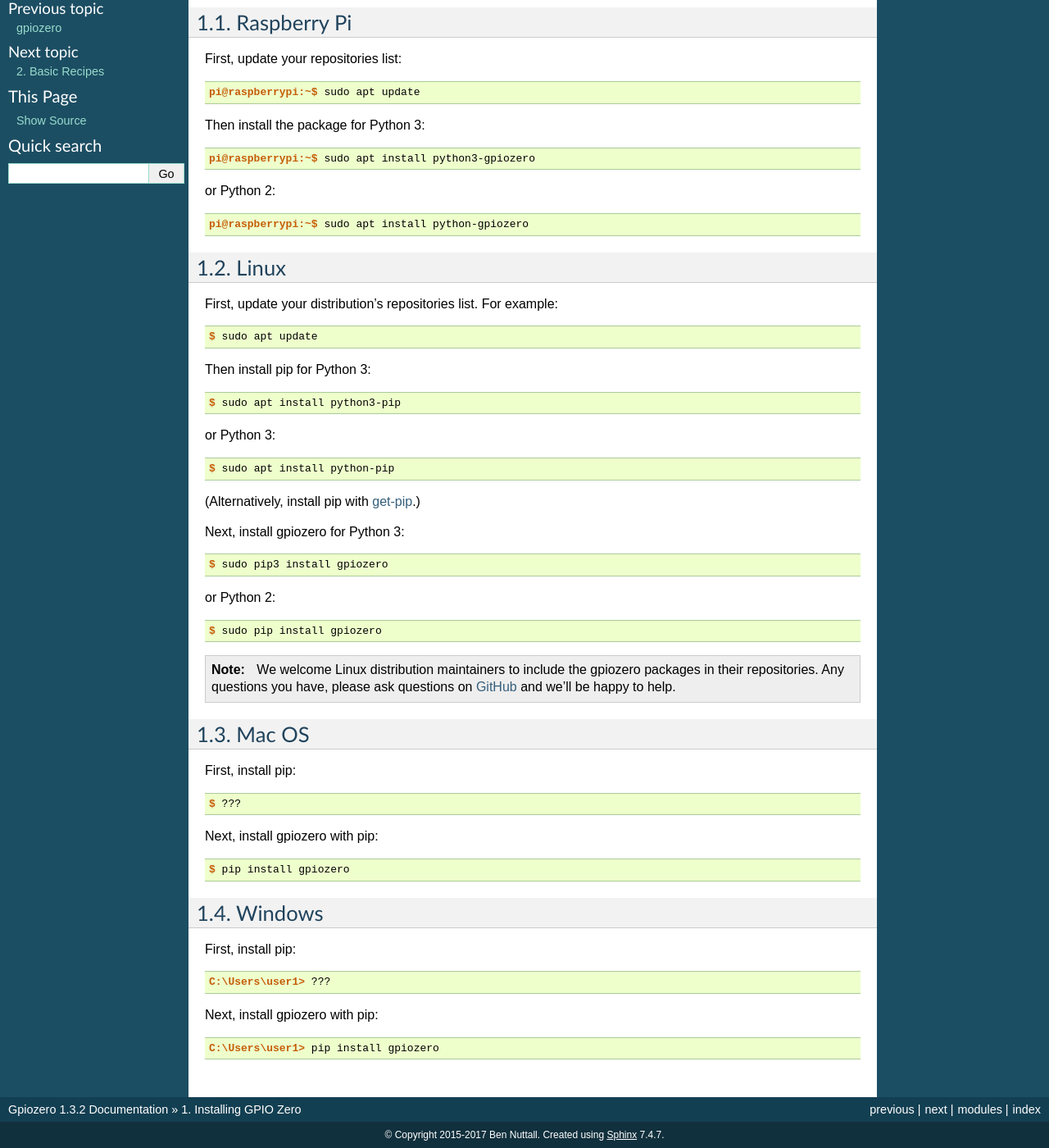
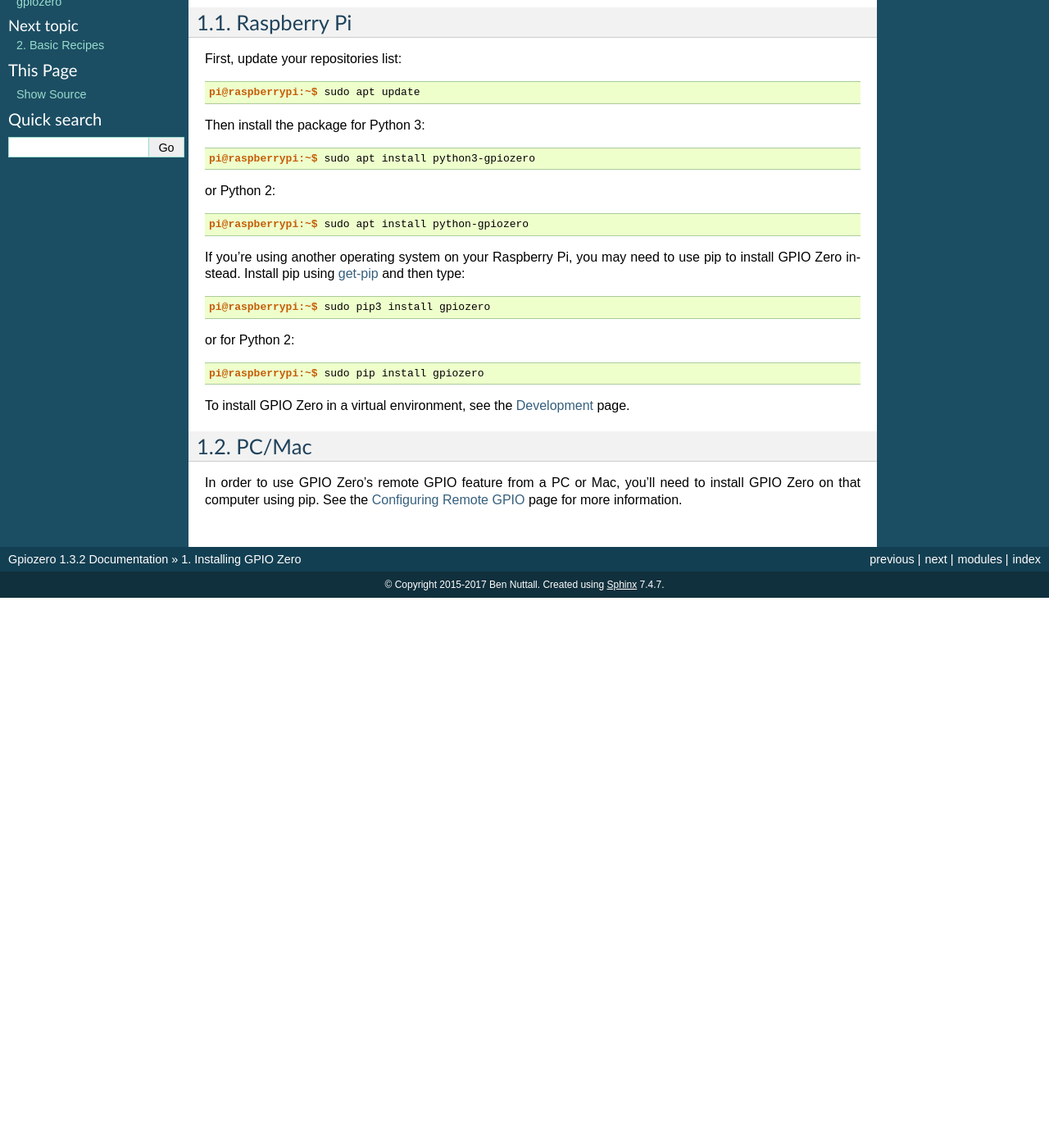
Before and after one commit to gpiozero/gpiozero, a Sphinx documentation site: the page built from docs/installing.rst, in a window 1280 px wide and 1400 px high, scrolled down 165 px. Shown: the whole window at 82% size. Built offline with Sphinx 7.4.7, drawn with Linux system fonts in a browser that asks for light colours; after the commit the page ends 900 px from its top, so only the background shows below that; some of the changed text lies outside the part shown.

Commit message:
Complete PC/Mac installation instructions and move to remote gpio setup page

```diff
--- a/docs/installing.rst
+++ b/docs/installing.rst
@@ -27,80 +27,31 @@
 
     pi@raspberrypi:~$ sudo apt install python-gpiozero
 
-Linux
-=====
-
-First, update your distribution's repositories list. For example:
+If you're using another operating system on your Raspberry Pi, you may need to
+use pip to install GPIO Zero instead. Install pip using `get-pip`_ and then
+type:
 
 .. code-block:: console
 
-    $ sudo apt update
+    pi@raspberrypi:~$ sudo pip3 install gpiozero
 
-Then install pip for Python 3:
+or for Python 2:
 
 .. code-block:: console
 
-    $ sudo apt install python3-pip
+    pi@raspberrypi:~$ sudo pip install gpiozero
 
-or Python 3:
+To install GPIO Zero in a virtual environment, see the :doc:`development` page.
 
-.. code-block:: console
-
-    $ sudo apt install python-pip
-
-(Alternatively, install pip with `get-pip`_.)
-
-Next, install gpiozero for Python 3:
-
-.. code-block:: console
-
-    $ sudo pip3 install gpiozero
-
-or Python 2:
-
-.. code-block:: console
-
-    $ sudo pip install gpiozero
-
-.. note::
-
-    We welcome Linux distribution maintainers to include the gpiozero packages
-    in their repositories. Any questions you have, please ask questions on
-    `GitHub`_ and we'll be happy to help.
-
-Mac OS
+PC/Mac
 ======
 
-First, install pip:
-
-.. code-block:: console
-
-    $ ???
-
-Next, install gpiozero with pip:
-
-.. code-block:: console
-
-    $ pip install gpiozero
-
-Windows
-=======
-
-First, install pip:
-
-.. code-block:: doscon
-
-    C:\Users\user1> ???
-
-Next, install gpiozero with pip:
-
-.. code-block:: doscon
-
-    C:\Users\user1> pip install gpiozero
+In order to use GPIO Zero's remote GPIO feature from a PC or Mac, you'll need
+to install GPIO Zero on that computer using pip. See the :doc:`remote_gpio`
+page for more information.
 
 
 .. _Raspbian Jessie: https://www.raspberrypi.org/downloads/raspbian/
 .. _PIXEL x86: https://www.raspberrypi.org/blog/pixel-pc-mac/
 .. _raspberrypi.org: https://www.raspberrypi.org/downloads/
 .. _get-pip: https://pip.pypa.io/en/stable/installing/
-.. _GitHub: https://github.com/RPi-Distro/python-gpiozero/issues
```
Also changed, not shown: docs/remote_gpio.rst (+22 -23 lines).
